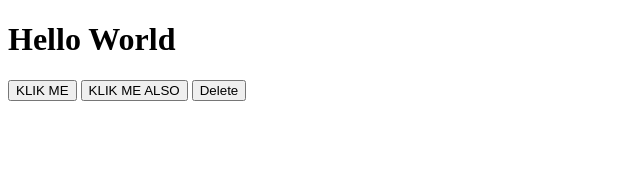
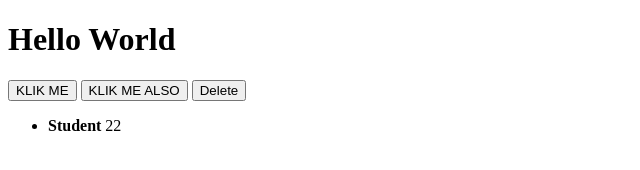
Before and after one commit to Reinoptland/week1-examples, a plain HTML site: page index.html in a window 1280 px wide. Shown: the whole page, without its empty margins (0-640 px from the left). Drawn offline with Linux system fonts and the light colour scheme.

Commit message:
Hardcoded example in HTML

```diff
--- a/index.html
+++ b/index.html
@@ -21,6 +21,10 @@
     <button onclick="changeTitle('WE HAVE CHANGED SOMETHING')"> KLIK ME </button>
     <button onclick="changeTitle('ANOTHER BUTTON')"> KLIK ME ALSO </button>
     <button onclick="deleteTitle()">Delete</button>
+
+    <ul>
+        <li><strong>Student</strong> 22 </li>
+    </ul>
 </body>
 <script>
     // Step 6: define custom event handler function, test it
@@ -57,6 +61,8 @@
 
     for (const student of students) {
         console.log("STUDENT", student)
+        // <li><strong>Student</strong> 22 </li>
+
     }
 
 </script>
```
